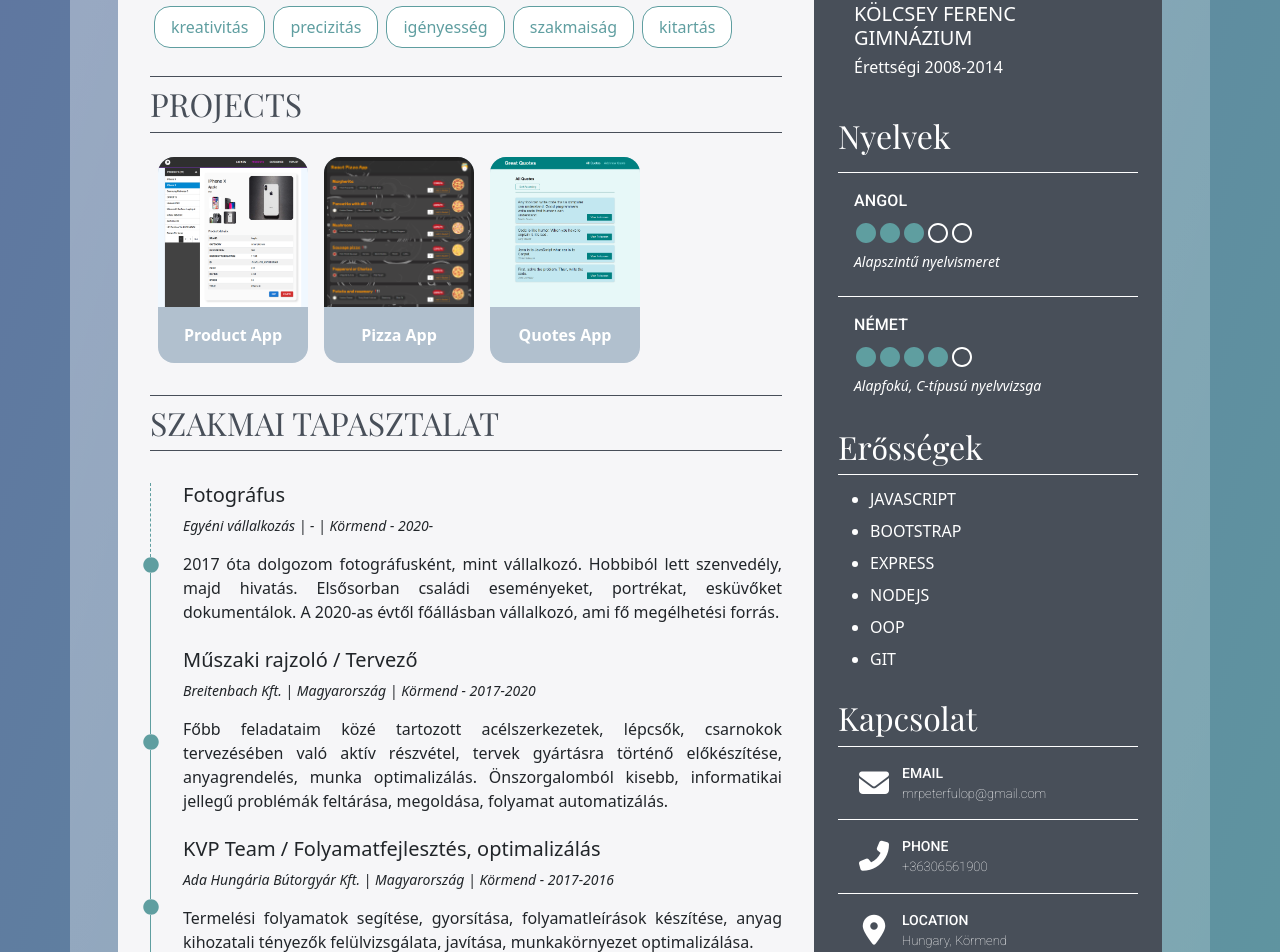
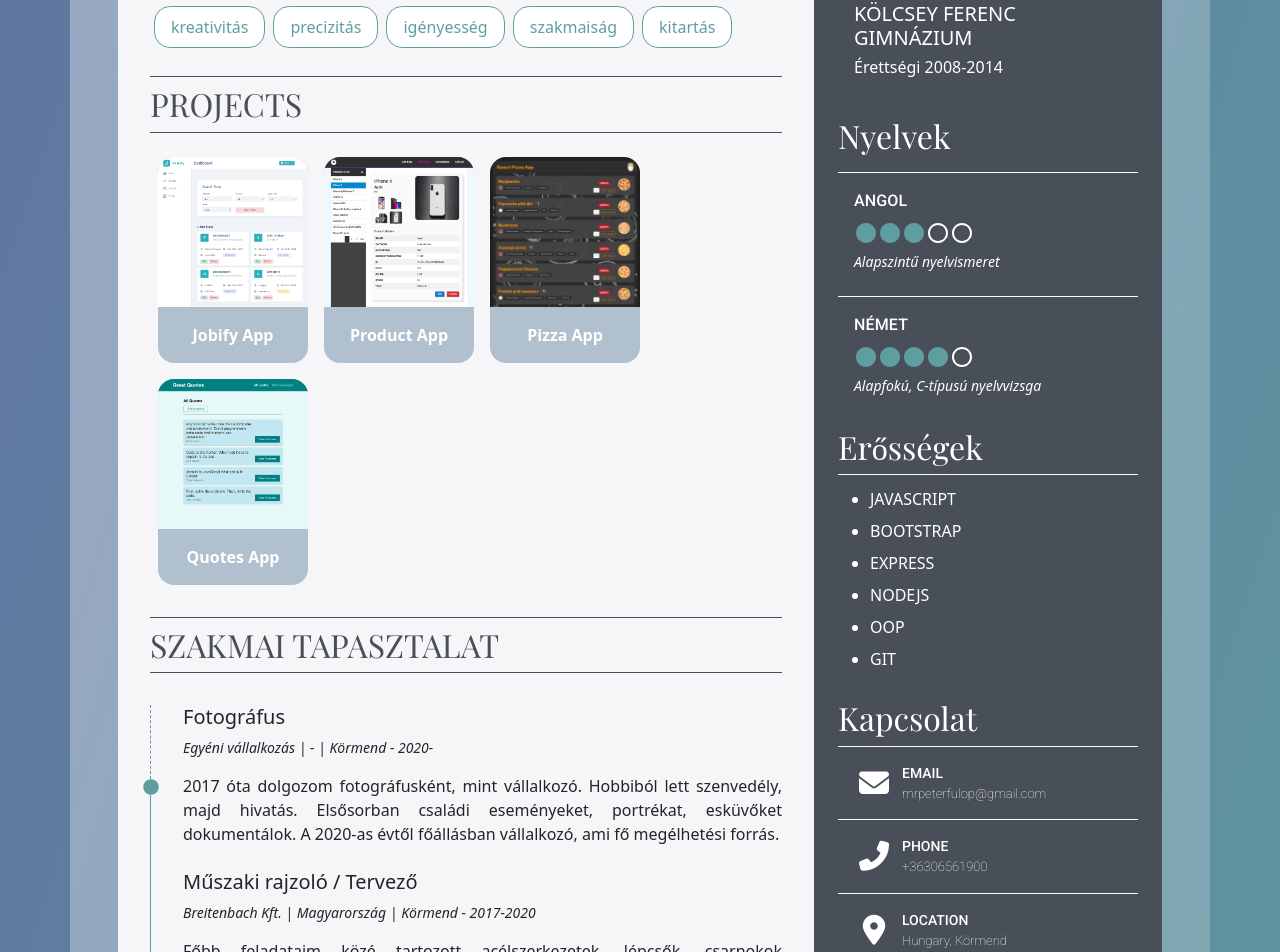
Before and after one commit to peterfulop/bio, a React (Create React App) app: page / in a window 1280 px wide. Shown: the part 1139-2091 px from the top of the page. Built offline with nearby package versions, Linux system fonts and the light colour scheme.

Commit message:
feat(*): new project added;

```diff
--- a/src/data/data.ts
+++ b/src/data/data.ts
@@ -284,6 +284,11 @@ export const bioData: Biography = {
   ],
   projects: [
     {
+      title: "Jobify App",
+      img: "job_app.PNG",
+      url: "https://jobify-react-app.herokuapp.com/",
+    },
+    {
       title: "Product App",
       img: "product_app.PNG",
       url: "https://reactproductapp.web.app/",
```
Also changed, not shown: public/img/job_app.PNG (added).
